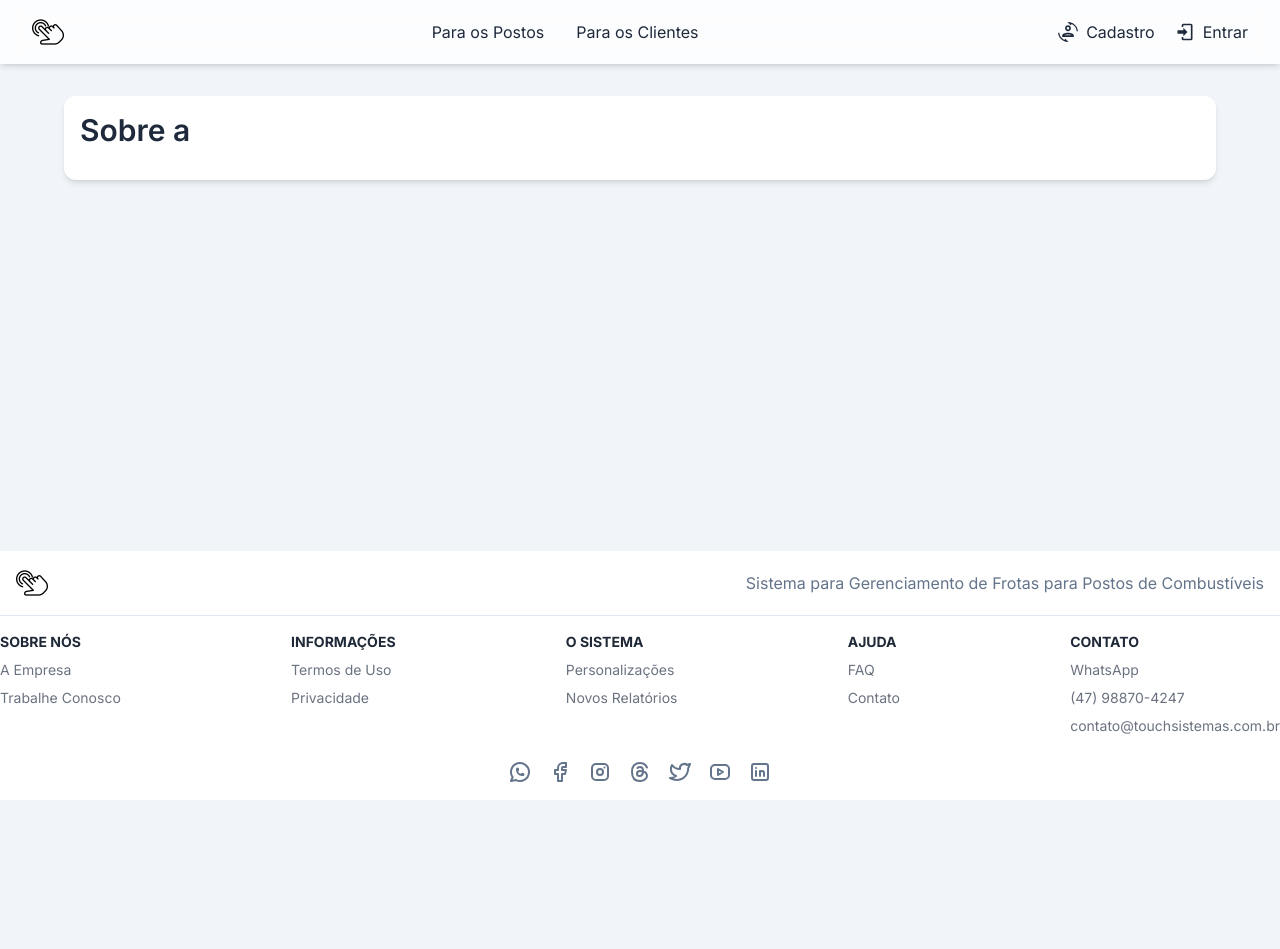
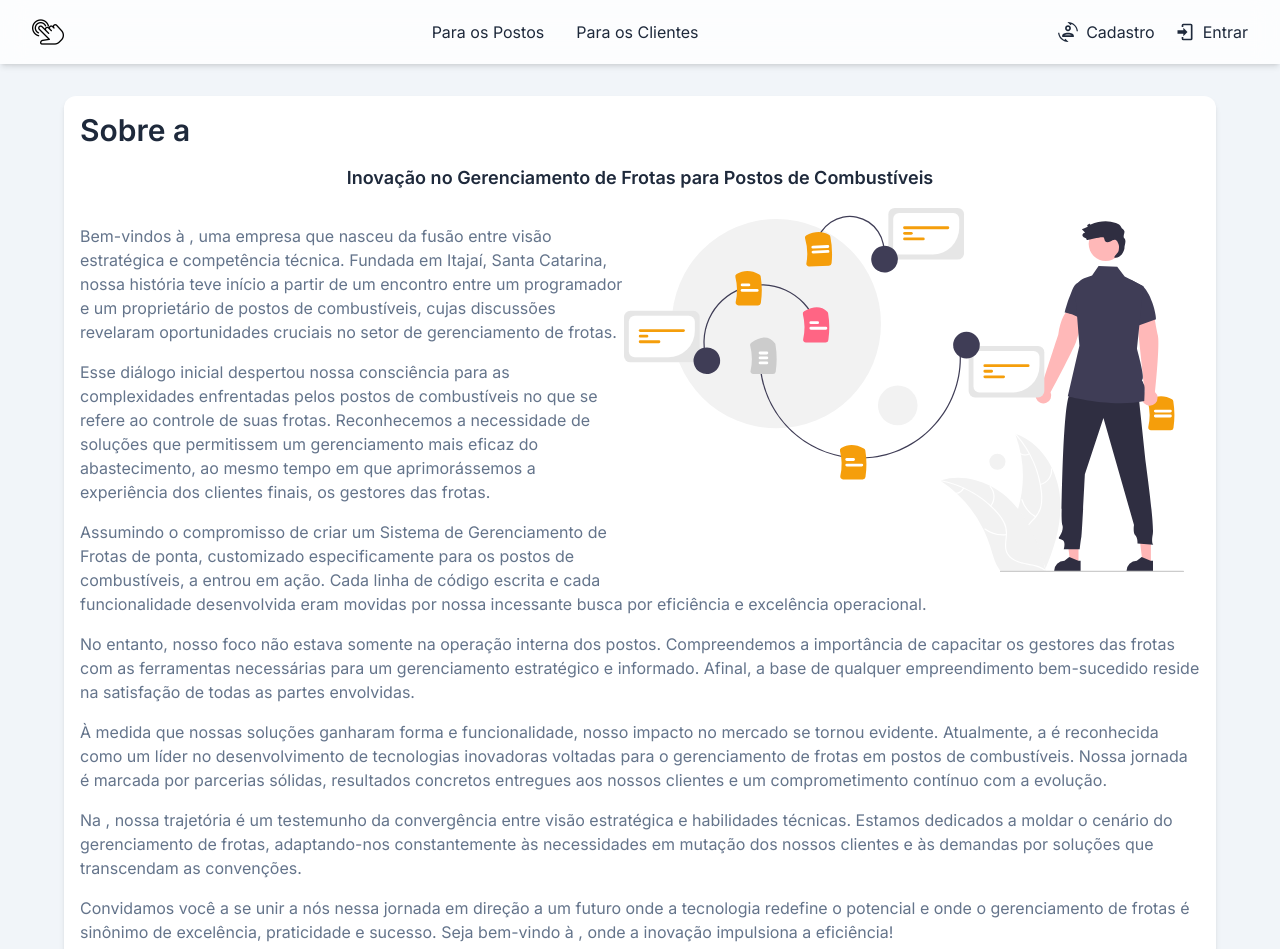
Before and after one commit to gugazimmermann/postos-website, a Next.js app: page /empresa in a window 1280 px wide. Shown: the top 949 px of the page. Before the commit the page ends 800 px from the top, so only its background shows below. Built offline with nearby package versions, Linux system fonts and the light colour scheme; no server answers.

Commit message:
about us

```diff
--- a/app/empresa/page.js
+++ b/app/empresa/page.js
@@ -1,5 +1,11 @@
+import Image from 'next/image';
 import sharedMetadata from '../shared-metadata';
-import { Section, SectionTitle, SectionParagraph } from '../components/layout/sections';
+import {
+  Section,
+  SectionTitle,
+  SectionParagraph,
+  SectionSubTitle,
+} from '../components/layout/sections';
 
 export const metadata = {
   ...sharedMetadata,
@@ -15,7 +21,67 @@ export default function AboutUs() {
   return (
     <Section>
       <SectionTitle title='Sobre a' word={process.env.NEXT_PUBLIC_TITLE} />
-      <SectionParagraph>{process.env.NEXT_PUBLIC_DESCRIPTION}</SectionParagraph>
+      <div className='w-full text-center'>
+        <SectionSubTitle>
+          Inovação no Gerenciamento de Frotas para Postos de Combustíveis
+        </SectionSubTitle>
+      </div>
+      <div className='w-full mt-4'>
+        <Image
+          priority
+          src='/images/about_us.svg'
+          width={0}
+          height={0}
+          className='w-1/2 float-right mr-4'
+          alt='Follow us on Twitter'
+        />
+        <SectionParagraph>
+          Bem-vindos à <strong>{process.env.NEXT_PUBLIC_TITLE}</strong>, uma empresa que nasceu da fusão entre visão
+          estratégica e competência técnica. Fundada em Itajaí, Santa Catarina, nossa história teve
+          início a partir de um encontro entre um programador e um proprietário de postos de
+          combustíveis, cujas discussões revelaram oportunidades cruciais no setor de gerenciamento
+          de frotas.
+        </SectionParagraph>
+        <SectionParagraph>
+          Esse diálogo inicial despertou nossa consciência para as complexidades enfrentadas pelos
+          postos de combustíveis no que se refere ao controle de suas frotas. Reconhecemos a
+          necessidade de soluções que permitissem um gerenciamento mais eficaz do abastecimento, ao
+          mesmo tempo em que aprimorássemos a experiência dos clientes finais, os gestores das
+          frotas.
+        </SectionParagraph>
+        <SectionParagraph>
+          Assumindo o compromisso de criar um Sistema de Gerenciamento de Frotas de ponta,
+          customizado especificamente para os postos de combustíveis, a{' '}
+          <strong>{process.env.NEXT_PUBLIC_TITLE}</strong> entrou em ação. Cada linha de código escrita e cada
+          funcionalidade desenvolvida eram movidas por nossa incessante busca por eficiência e
+          excelência operacional.
+        </SectionParagraph>
+        <SectionParagraph>
+          No entanto, nosso foco não estava somente na operação interna dos postos. Compreendemos a
+          importância de capacitar os gestores das frotas com as ferramentas necessárias para um
+          gerenciamento estratégico e informado. Afinal, a base de qualquer empreendimento
+          bem-sucedido reside na satisfação de todas as partes envolvidas.
+        </SectionParagraph>
+        <SectionParagraph>
+          À medida que nossas soluções ganharam forma e funcionalidade, nosso impacto no mercado se
+          tornou evidente. Atualmente, a <strong>{process.env.NEXT_PUBLIC_TITLE}</strong> é reconhecida como um líder
+          no desenvolvimento de tecnologias inovadoras voltadas para o gerenciamento de frotas em
+          postos de combustíveis. Nossa jornada é marcada por parcerias sólidas, resultados
+          concretos entregues aos nossos clientes e um comprometimento contínuo com a evolução.
+        </SectionParagraph>
+        <SectionParagraph>
+          Na <strong>{process.env.NEXT_PUBLIC_TITLE}</strong>, nossa trajetória é um testemunho da convergência entre
+          visão estratégica e habilidades técnicas. Estamos dedicados a moldar o cenário do
+          gerenciamento de frotas, adaptando-nos constantemente às necessidades em mutação dos
+          nossos clientes e às demandas por soluções que transcendam as convenções.
+        </SectionParagraph>
+        <SectionParagraph>
+          Convidamos você a se unir a nós nessa jornada em direção a um futuro onde a tecnologia
+          redefine o potencial e onde o gerenciamento de frotas é sinônimo de excelência,
+          praticidade e sucesso. Seja bem-vindo à <strong>{process.env.NEXT_PUBLIC_TITLE}</strong>, onde a inovação
+          impulsiona a eficiência!
+        </SectionParagraph>
+      </div>
     </Section>
   );
 }
```
Also changed, not shown: public/images/about_us.svg (added).
